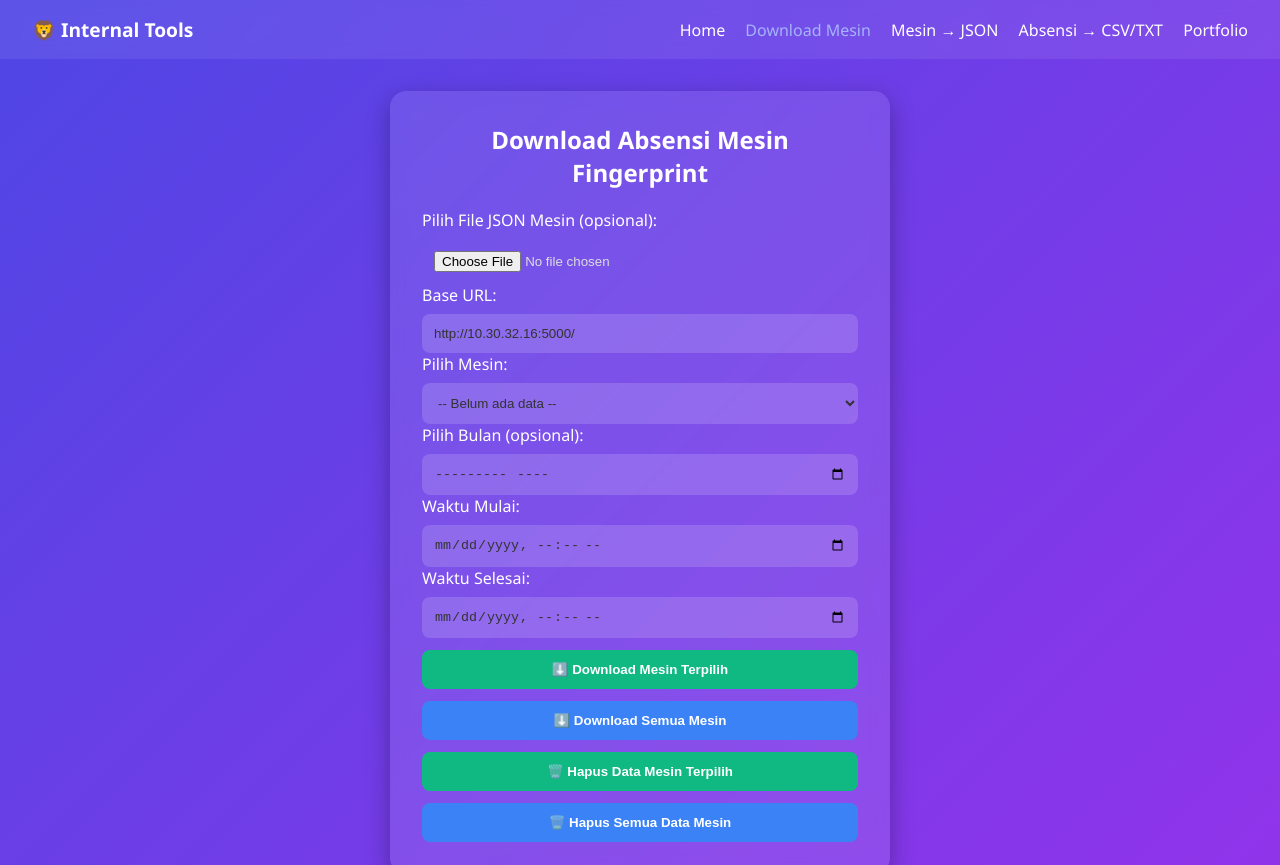
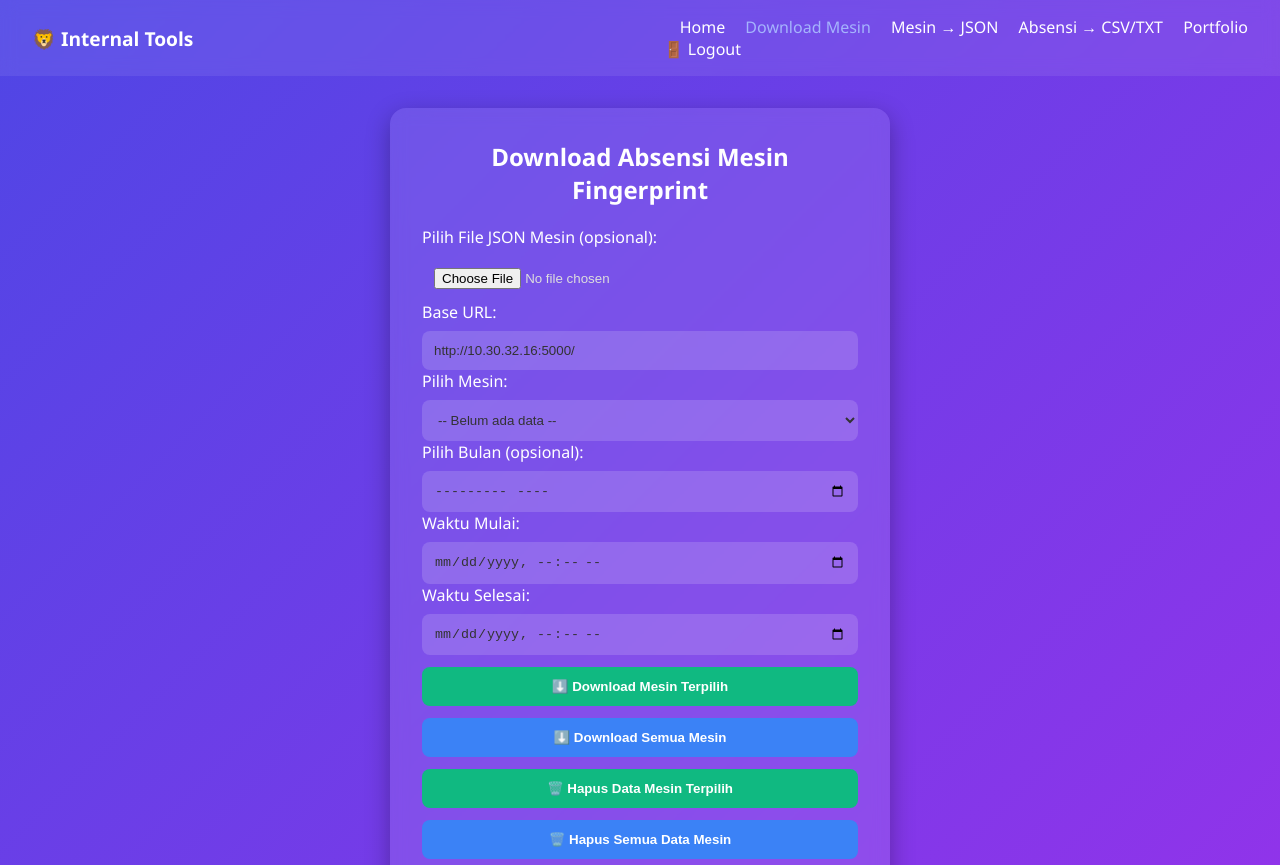
Before and after one commit to Milkywan/finger_downloader, a plain HTML site: page flask.html in a window 1280 px wide. Shown: the top 865 px of the page. Drawn offline with Linux system fonts and the light colour scheme; no server answers.

Commit message:
Update flask.html

```diff
--- a/flask.html
+++ b/flask.html
@@ -211,6 +211,7 @@ async function hapusSatuMesin() {
       <a href="excel_to_json.html">Mesin → JSON</a>
       <a href="convert-csv.html">Absensi → CSV/TXT</a>
       <a href="https://irwanss.web.app/" target="_blank">Portfolio</a>
+      <div class="menu-card" onclick="logout()">🚪 Logout</div>
     </div>
   </nav>
   <div class="container">
```
